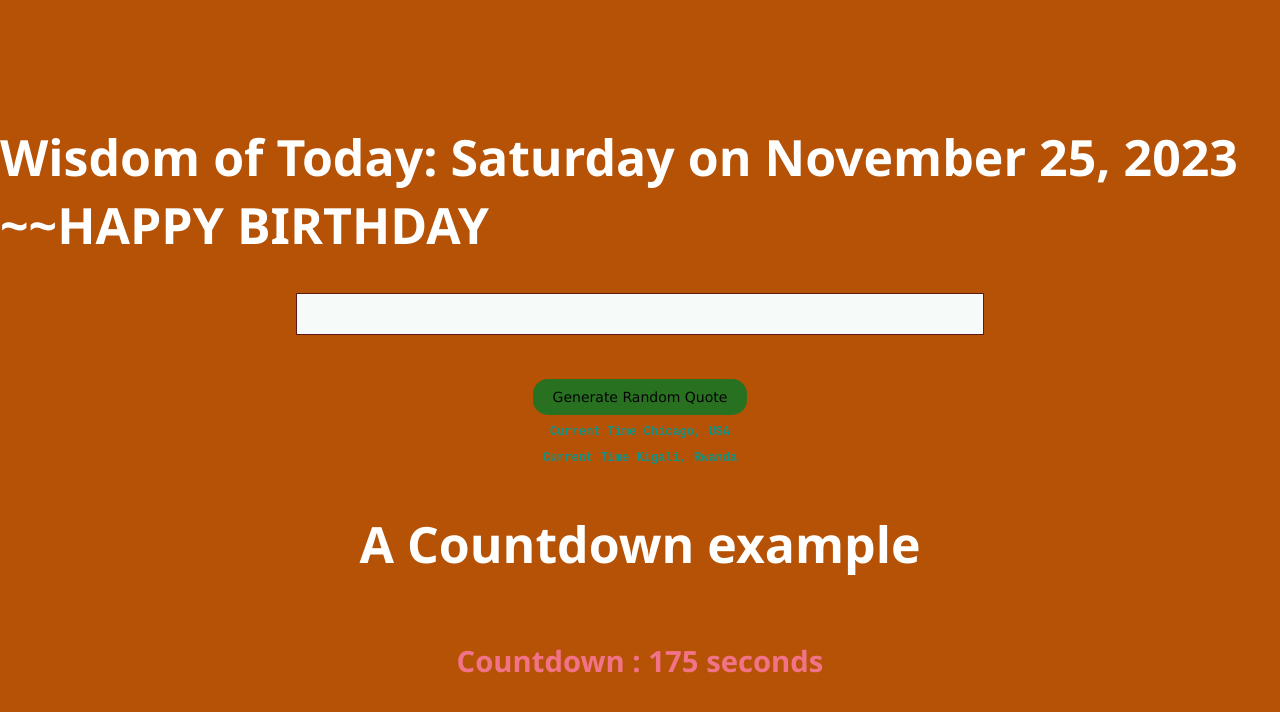
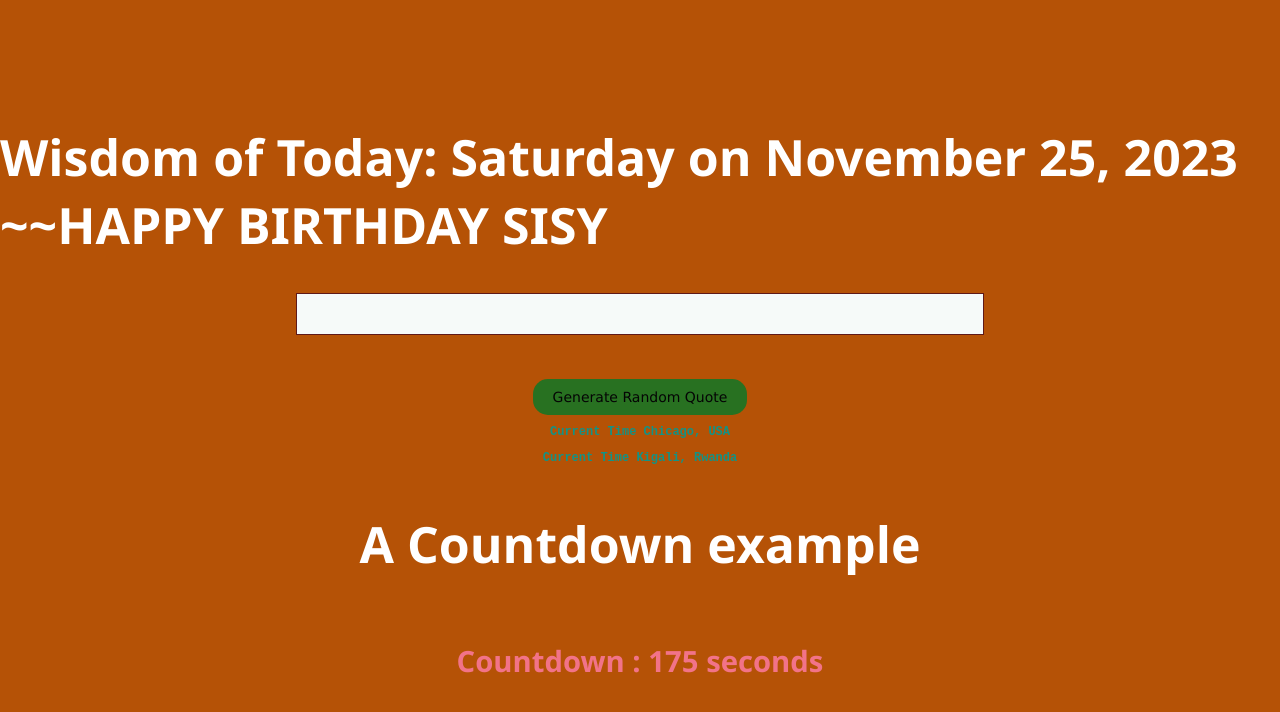
Before and after one commit to Lande21/RandomQuote, a React (Create React App) app: page / in a window 1280 px wide. Shown: the top 712 px of the page. Built offline with nearby package versions, Linux system fonts and the light colour scheme; no server answers.

Commit message:
Adding daily changes

```diff
--- a/src/QuoteDisplay.js
+++ b/src/QuoteDisplay.js
@@ -61,7 +61,7 @@ function QuoteDisplay() {
   return (
     <div>
 
-      <h1>Wisdom of Today: Saturday on November 25, 2023 ~~HAPPY BIRTHDAY</h1>
+      <h1>Wisdom of Today: Saturday on November 25, 2023 ~~HAPPY BIRTHDAY SISY</h1>
       <div class="quote-container">
       <blockquote className="quote">{quote}
       </blockquote>
```
